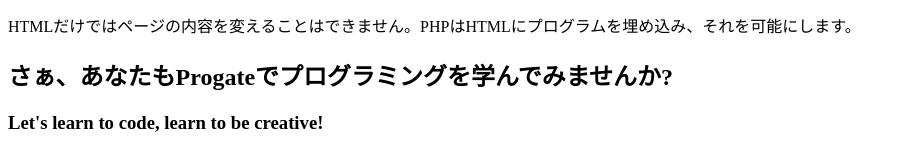
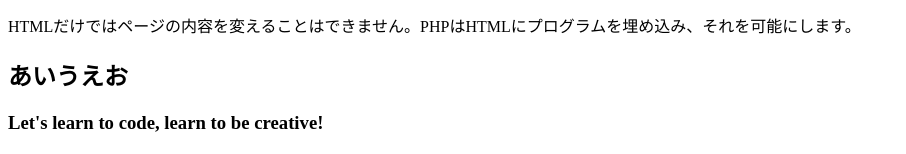
Before and after one commit to KensukeHimori/FirstActivity, a plain HTML site: page index.html in a window 1280 px wide. Shown: the part 2271-2425 px from the top of the page, without its empty margins (0-906 px from the left). Drawn offline with Linux system fonts and the light colour scheme.

Commit message:
Update index.html

```diff
--- a/index.html
+++ b/index.html
@@ -74,7 +74,7 @@
   <div class="message-wrapper">
     <div class="container">
       <div class="heading">
-        <h2>さぁ、あなたもProgateでプログラミングを学んでみませんか?</h2>
+        <h2>あいうえお</h2>
         <h3>Let's learn to code, learn to be creative!</h3>
       </div>
       <span class="btn message">さっそく開発する</span>
```
